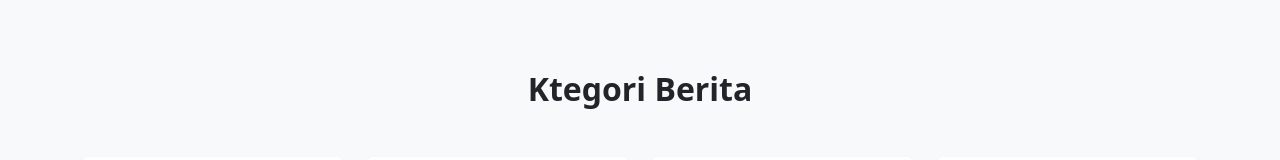
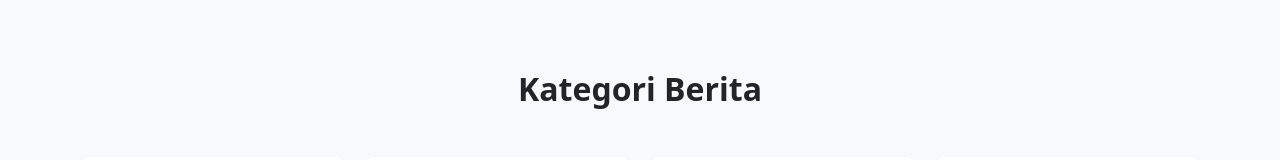
Before and after one commit to icaapriliani/uas_semester3, a React (Vite) app: page / in a window 1280 px wide. Shown: the part 528-688 px from the top of the page. Built offline with nearby package versions, Linux system fonts and the light colour scheme.

Commit message:
memperbaiki typo

```diff
--- a/src/Components/Home.jsx
+++ b/src/Components/Home.jsx
@@ -37,7 +37,7 @@ function Home({setActivePage, setSelectedCategory}) {
         <section style={{ padding: "80px 0", backgroundColor: "#f8f9fa" }}>
         <div className="container">
             <h2 className="fw-bold text-center mb-5">
-                Ktegori Berita
+                Kategori Berita
             </h2>
 
             <div className="row text-center">
--- a/src/Components/NewsDetail.jsx
+++ b/src/Components/NewsDetail.jsx
@@ -3,7 +3,7 @@ function NewsDetail({news, onBack}) {
         <section style={{backgroundColor: "#f8f9fa", minHeight: "100vh"}}>
         <div className="container my-5">
             <button className="btn btn-outline-secondary mb-4" onClick={onBack}>
-                Kemabli
+                Kembali
             </button>
 
             <div className="card border-0 shadow-lg">
```
